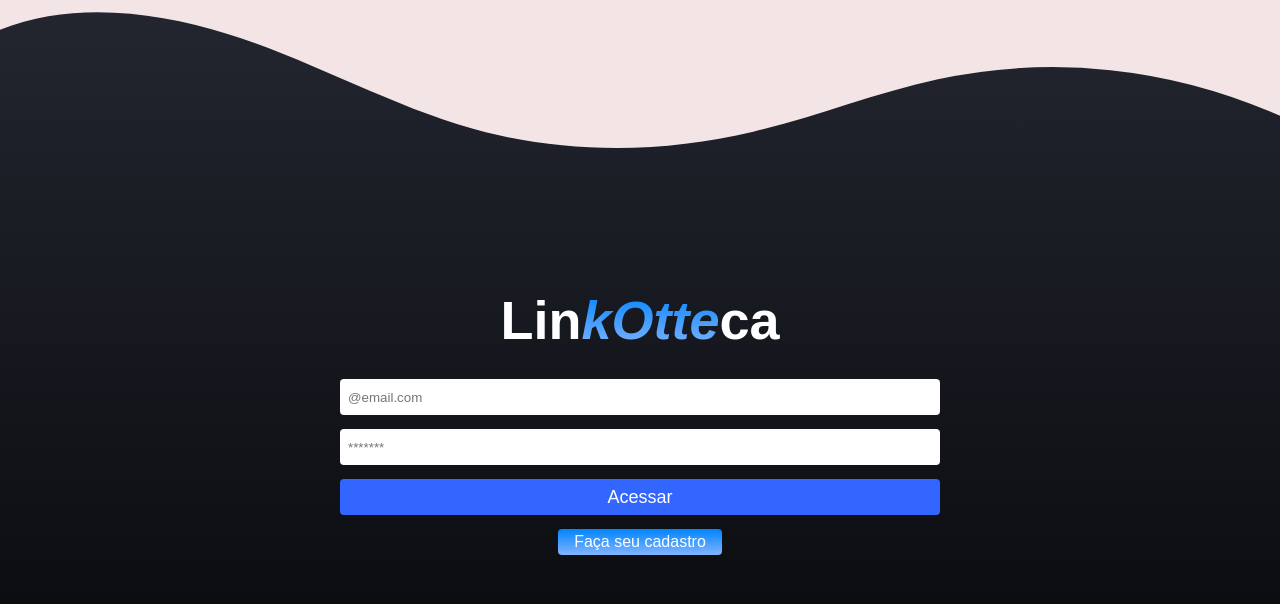
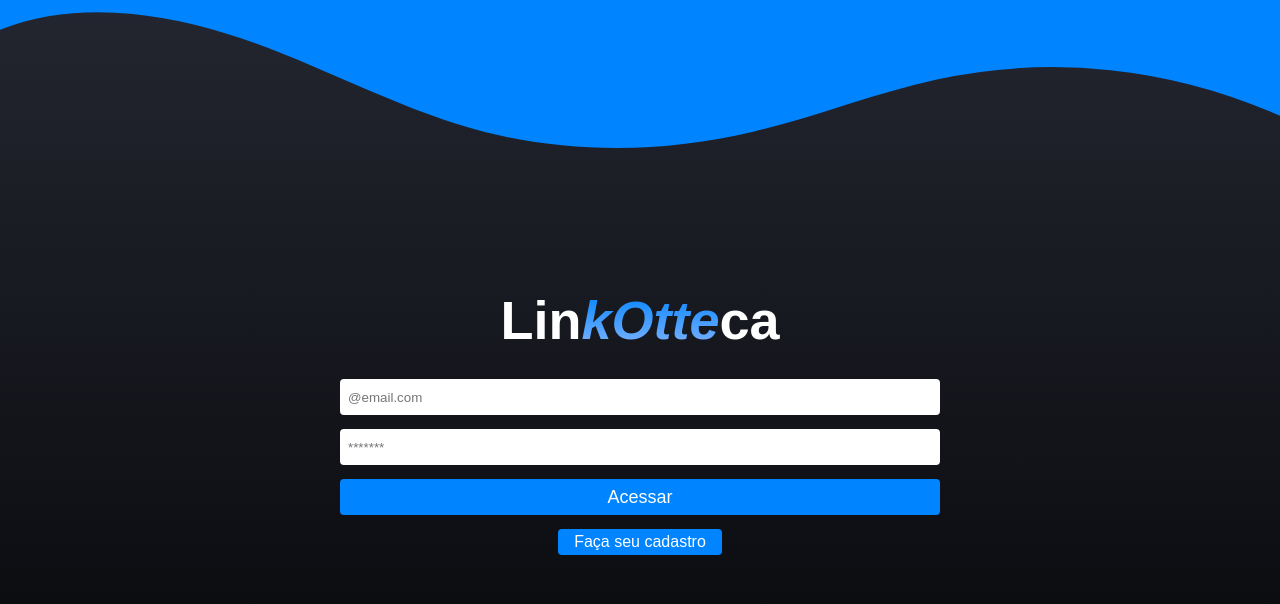
Before and after one commit to raonircl/LinkOtteca, a React (Create React App) app: page / in a window 1280 px wide. Shown: the top 604 px of the page. Built offline with nearby package versions, Linux system fonts and the light colour scheme.

Commit message:
background color

```diff
--- a/src/components/background/background.css
+++ b/src/components/background/background.css
@@ -16,5 +16,5 @@
 }
 
 .custom-shape-divider-top-1670300441 .shape-fill {
-  fill: #F3E5E5;
+  fill: rgb(0,132,255);
 }
--- a/src/pages/Error/error.css
+++ b/src/pages/Error/error.css
@@ -22,7 +22,7 @@
 
 .error .link{
   background-color: rgb(0, 132, 255);
-  color:rgb(0, 0, 0);
+  color: #FFF;
   padding: 4px 16px;
   margin-top: 14px;
   border-radius: 4px;
--- a/src/pages/Error/index.js
+++ b/src/pages/Error/index.js
@@ -9,7 +9,6 @@ export default function Error(){
       <Logo/>
 
       <h1>Página não encontrada!</h1>
-      <p>A página que você está procurando não existe em nossa plataforma</p>
 
       <Link className='link' to='/'>
         Voltar para Página Home
--- a/src/pages/Login/login.css
+++ b/src/pages/Login/login.css
@@ -17,14 +17,14 @@
 .form button{
   height: 36px;
   border-radius: 4px;
-  background-color: #3366ff;
+  background-color:rgb(0,132,255);
   border: 0;
   font-size: 18px;
   color: #fff;
 }
 
 .cad-link{
-  background: linear-gradient(rgb(0,132,255), rgb(130,180,500));
+  background-color:rgb(0,132,255);
   color: #FFF;
   padding: 4px 16px;
   margin-top: 14px;
@@ -34,6 +34,7 @@
 
 .cad-link:hover{
   transform: scale(1.05);
+  background-color:  rgb(130,180,500);
   cursor: pointer;
   color: #000;
 }
```
